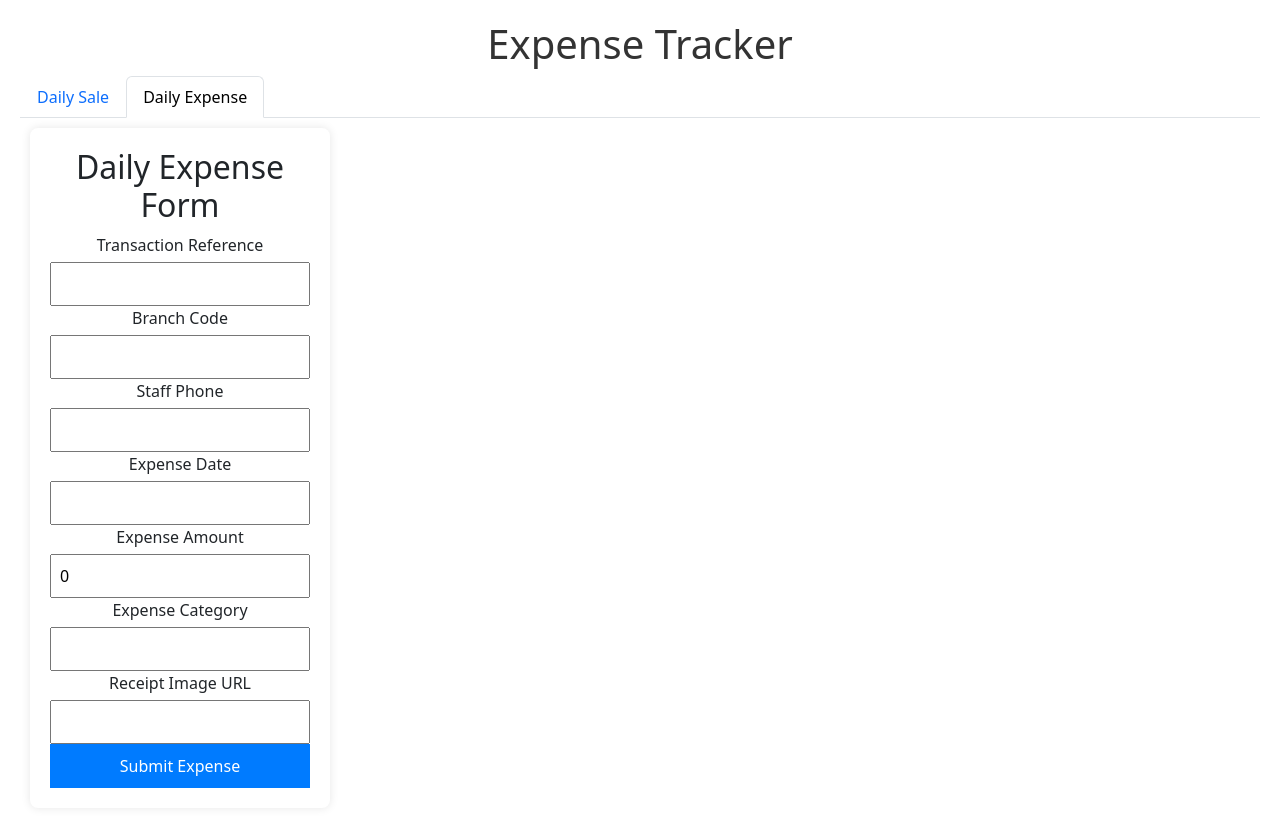
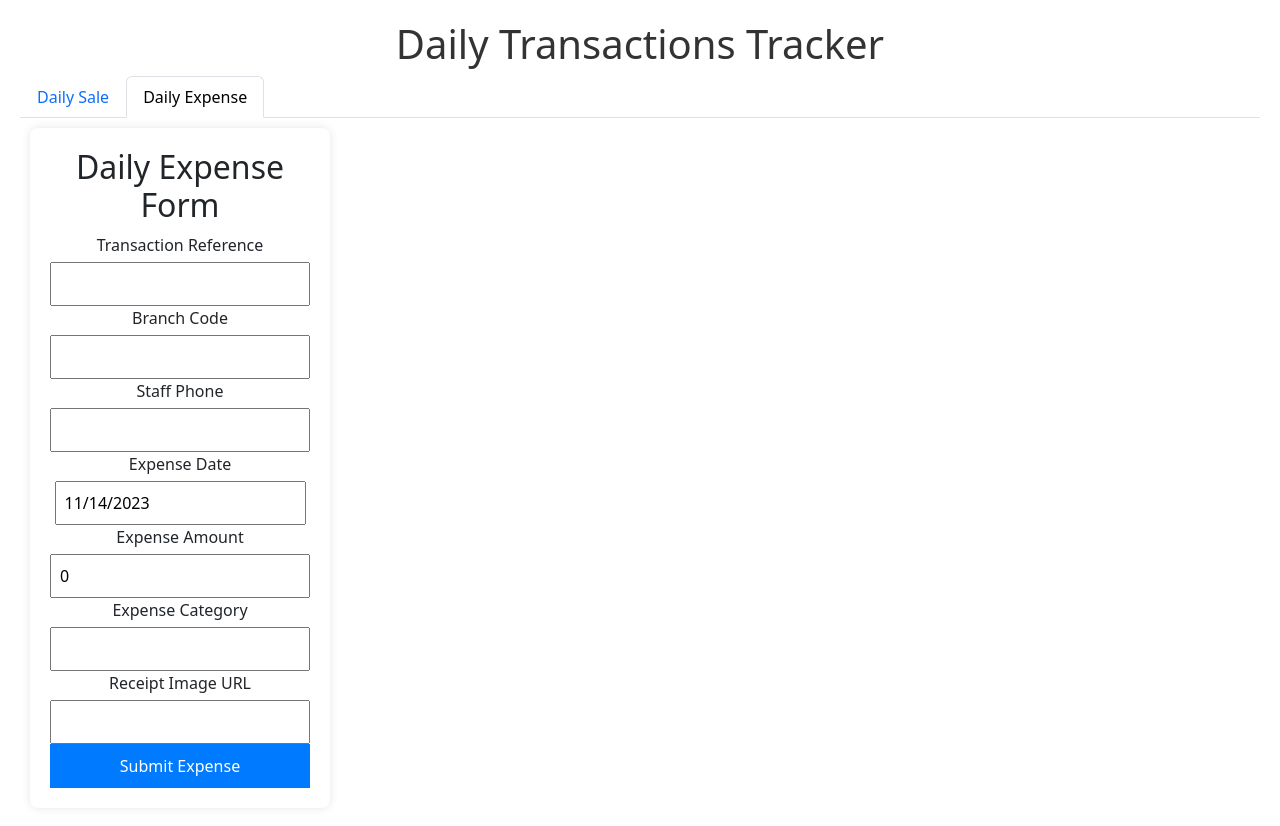
Before and after one commit to acwajega2/siitaPos-client, a React (Create React App) app: page / in a window 1280 px wide. Both pictures are taken after a click on the tab "Daily Expense". Built offline with nearby package versions, Linux system fonts and the light colour scheme.

Commit message:
Update 6 files

```diff
--- a/package.json
+++ b/package.json
@@ -13,7 +13,8 @@
     "react-dom": "18.2.0",
     "react-scripts": "5.0.1",
     "react-bootstrap": "^2.0.0",
-    "bootstrap": "^5.3.0"
+    "bootstrap": "^5.3.0",
+    "react-datepicker": "*"
   },
   "devDependencies": {
     "@babel/runtime": "7.13.8",
--- a/src/App.js
+++ b/src/App.js
@@ -8,7 +8,7 @@ export default function App() {
   return (
     <ContextProvider>
       <div className="App">
-        <h1 className="app-title">Expense Tracker</h1>
+        <h1 className="app-title">Daily Transactions Tracker</h1>
         <Tabs defaultActiveKey="sale" id="expense-tracker-tabs">
           <Tab eventKey="sale" title="Daily Sale">
             <SaleForm />
--- a/src/components/ExpenseForm.js
+++ b/src/components/ExpenseForm.js
@@ -1,9 +1,16 @@
-import React from "react";
+import React, { useEffect } from "react";
+import DatePicker from "react-datepicker";
+import "react-datepicker/dist/react-datepicker.css";
 import { useCustomContext } from "../context/Context";
 
 const ExpenseForm = () => {
   const { expenseData, setExpenseData, handleExpenseSubmit } =
     useCustomContext();
+
+  // Set the default date to today
+  useEffect(() => {
+    setExpenseData({ ...expenseData, expenseDate: new Date() });
+  }, []); // Run this effect only once when the component mounts
 
   return (
     <div className="form">
@@ -40,12 +47,12 @@ const ExpenseForm = () => {
         />
 
         <label>Expense Date</label>
-        <input
-          type="text"
-          value={expenseData.expenseDate}
-          onChange={(e) =>
-            setExpenseData({ ...expenseData, expenseDate: e.target.value })
+        <DatePicker
+          selected={expenseData.expenseDate}
+          onChange={(date) =>
+            setExpenseData({ ...expenseData, expenseDate: date })
           }
+          dateFormat="MM/dd/yyyy" // Adjust the date format as needed
         />
 
         <label>Expense Amount</label>
--- a/src/components/SalesForm.js
+++ b/src/components/SalesForm.js
@@ -1,8 +1,15 @@
-import React from "react";
+import React, { useState, useEffect } from "react";
+import DatePicker from "react-datepicker";
+import "react-datepicker/dist/react-datepicker.css";
 import { useCustomContext } from "../context/Context";
 
 const SaleForm = () => {
   const { saleData, setSaleData, handleSaleSubmit } = useCustomContext();
+
+  // Set the default date to today
+  useEffect(() => {
+    setSaleData({ ...saleData, saleDate: new Date() });
+  }, []); // Run this effect only once when the component mounts
 
   return (
     <div className="form">
@@ -18,12 +25,10 @@ const SaleForm = () => {
         />
 
         <label>Sale Date</label>
-        <input
-          type="text"
-          value={saleData.saleDate}
-          onChange={(e) =>
-            setSaleData({ ...saleData, saleDate: e.target.value })
-          }
+        <DatePicker
+          selected={saleData.saleDate}
+          onChange={(date) => setSaleData({ ...saleData, saleDate: date })}
+          dateFormat="MM/dd/yyyy" // Adjust the date format as needed
         />
 
         <label>Branch Code</label>
```
Also changed, not shown: 2 other files (tests, documents, lock files or other folders).
